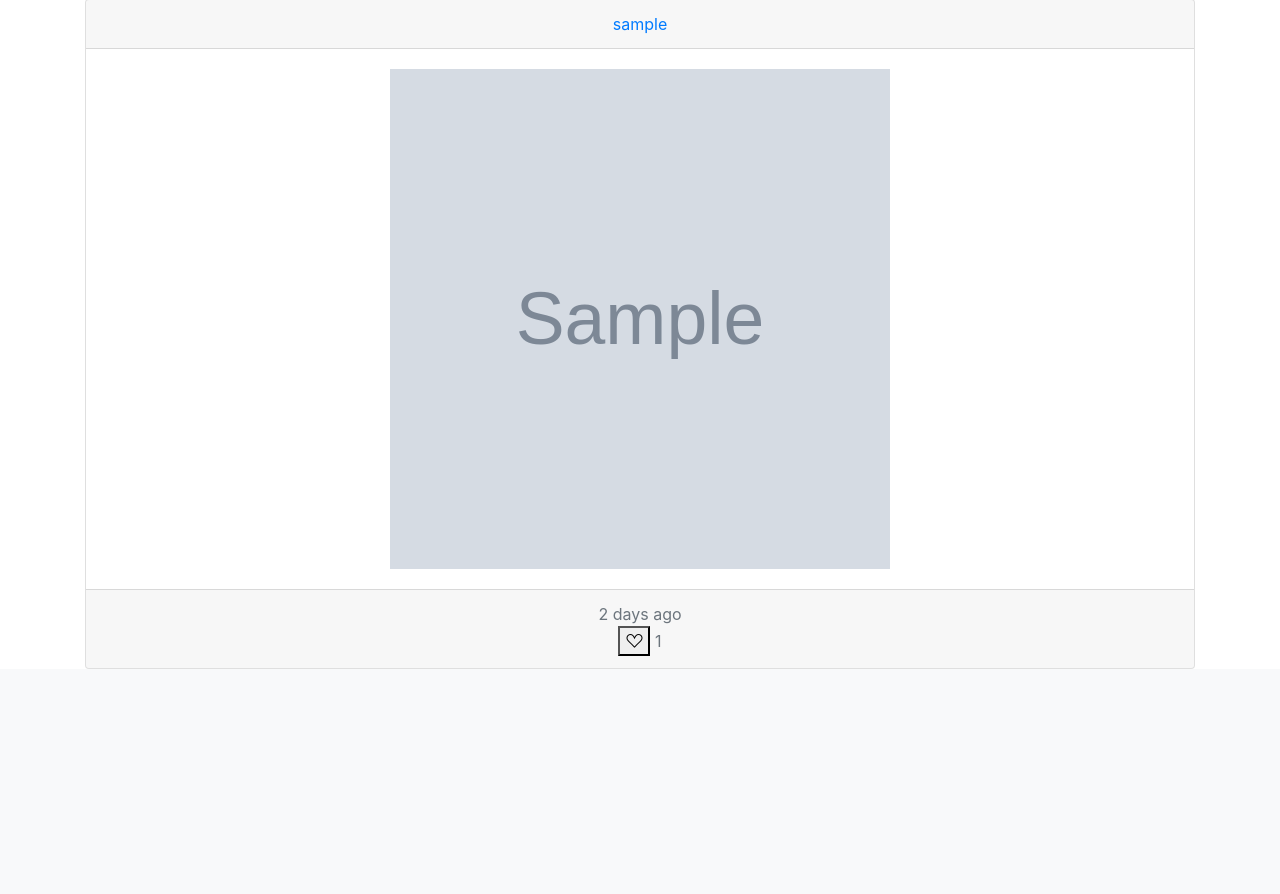
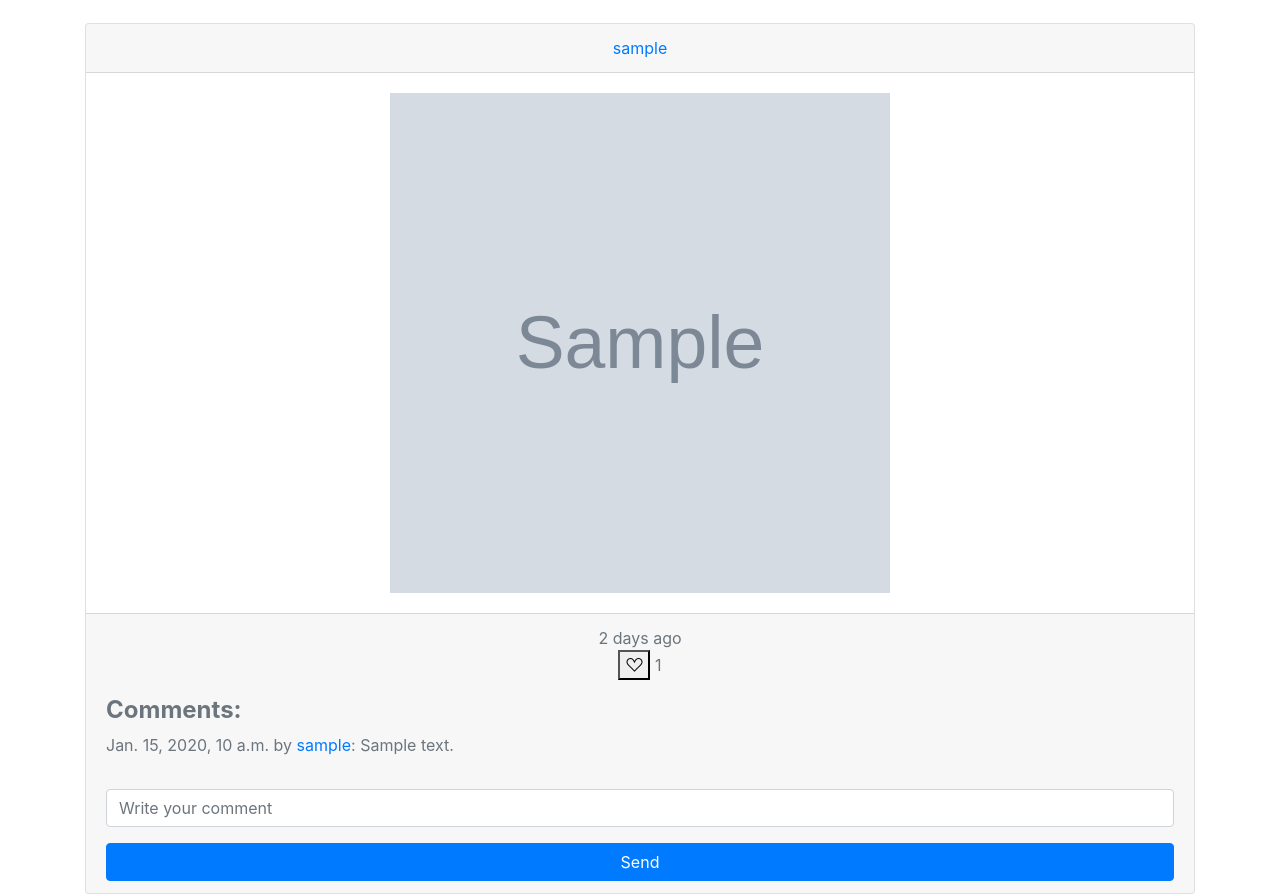
Before and after one commit to amirAkhmetzhanov94/insta_clone, a Django app: page /posts/ in a window 1280 px wide. Shown: the part 327-1221 px from the top of the page. Before the commit the page ends 996 px from the top, so only its background shows below. Run offline with Django 3.2, Linux system fonts and the light colour scheme; tables that the repository leaves empty hold one stand-in row (values such as "Sample post"); grey boxes marked "Sample" are stand-in pictures; some libraries are stand-ins or nearby versions; grey boxes are pictures that could not be loaded.

Commit message:
HW-62 Добавил комментирование постов на главной странице, дополнил шаблон главной страницы и формы регистрации. Добавил вывод комментариев на главной странице и на подробной странице поста.

```diff
--- a/source/instagram/urls.py
+++ b/source/instagram/urls.py
@@ -32,5 +32,5 @@ urlpatterns = [
     path("posts/new/", webapp_views.PostCreateView.as_view(), name="create_post"),
     path("posts/<int:pk>", webapp_views.PostDetailView.as_view(), name="detail_post"),
     path('likes_gateway/<int:pk>', webapp_views.LikeGateway.as_view(), name='like_gateway'),
-    path('search/', accounts_views.SearchResultsView.as_view(), name='search_user'),
+    path('search/', accounts_views.SearchResultsView.as_view(), name='search_user')
 ] + static(settings.MEDIA_URL, document_root=settings.MEDIA_ROOT)
--- a/source/webapp/forms.py
+++ b/source/webapp/forms.py
@@ -1,9 +1,19 @@
 from django import forms
+from django.forms import widgets
 
-from webapp.models import Post
+from webapp.models import Post, Comment
 
 
 class PostForm(forms.ModelForm):
     class Meta:
         model = Post
         fields = ["picture", "description"]
+
+
+class CommentForm(forms.ModelForm):
+    text = forms.CharField(max_length=100, label="", widget=widgets.Input(attrs={"class": "mt-3",
+                                                                                 "placeholder": "Write your comment"}))
+
+    class Meta:
+        model = Comment
+        fields = ["text"]
--- a/source/webapp/static/css/main.css
+++ b/source/webapp/static/css/main.css
@@ -1,5 +1,14 @@
 div.login_page{
     margin-top: 200px;
+}
+
+ul.errorlist{
+    list-style: none;
+    color: darkred;
+}
+
+textarea.textarea{
+    border: none;
 }
 
 .round {
--- a/source/webapp/templates/index.html
+++ b/source/webapp/templates/index.html
@@ -1,6 +1,8 @@
 {% include "base.html" %}
+{% load static %}
+{% load crispy_forms_filters %}
+{% block title %}
 
-{% block title %}
 
 {% endblock %}
 
@@ -8,7 +10,7 @@
 {% block content %}
     <div class="container">
         {% for post in post_list %}
-            <div class="card text-center">
+            <div class="card text-center mt-4">
                 <div class="card-header">
                     <a href="{% url "profile" post.author_id %}">{{ post.author }}</a>
                 </div>
@@ -27,7 +29,32 @@
                             {% endif %}
                         </button>
                         {{ post.likes.count }}
-
+                    </form>
+                    <div class="comments_section mt-3">
+                    <h4 class="text-left"><b>Comments:</b></h4>
+                        {% for comment in post.comments.all|slice:"3" %}
+                            <p class="text-left">{{ comment.created_on }} by
+                                <a href="{% url "profile" comment.author.pk %}">{{ comment.author }}</a>:  {{ comment }}
+                            </p>
+                        {% endfor %}
+                        {% if post.comments.all|length > 3 %}
+                            <a class="text-left" href="{% url "detail_post" post.pk %}">View all comments...</a>
+                        {% endif %}
+                    </div>
+                    <form  action="{% url "index" %}" method="post">
+                        <div class="form-row">
+                            {% csrf_token %}
+                                <div class="col-12">
+                                {% if error %}
+                                     <p>{{ error.text }}</p>
+                                {% endif %}
+                                    {{ form|crispy }}
+                                </div>
+                                <div class="col">
+                                    <button class="btn btn-primary btn-block">Send</button>
+                                    <input type="hidden" name="post_id" value="{{ post.pk }}">
+                                </div>
+                        </div>
                     </form>
                 </div>
             </div>
--- a/source/webapp/views.py
+++ b/source/webapp/views.py
@@ -1,10 +1,11 @@
-from django.shortcuts import get_object_or_404, redirect
+from django.shortcuts import get_object_or_404, redirect, render
 from django.urls import reverse, reverse_lazy
 from django.views import View
 from django.views.generic import ListView, CreateView, DetailView, UpdateView, DeleteView
+from django.views.generic.edit import ModelFormMixin
 
 from webapp.models import Post, Comment
-from webapp.forms import PostForm
+from webapp.forms import PostForm, CommentForm
 
 
 class LikeGateway(View):
@@ -28,10 +29,27 @@ class LikeGateway(View):
         return redirect(request.META.get('HTTP_REFERER'))
 
 
-class IndexView(ListView):
+class IndexView(ListView, ModelFormMixin):
     model = Post
     template_name = "index.html"
     ordering = "-created_on"
+    form_class = CommentForm
+
+    def get(self, request, *args, **kwargs):
+        self.object = None
+        self.form = self.get_form(self.form_class)
+        return ListView.get(self, request, *args, **kwargs)
+
+    def post(self, request, **kwargs):
+        post_id = request.POST.get("post_id")
+        post = get_object_or_404(Post, id=post_id)
+        self.form = self.get_form(self.form_class)
+        if self.form.is_valid():
+            post.comments.create(author=request.user, text=self.form.clean().get("text"))
+            return redirect("detail_post", pk=post.pk)
+        else:
+            return render(request, self.template_name, {"error": self.form.errors, "post_list": Post.objects.all(),
+                                                        "form": self.form_class})
 
 
 class PostCreateView(CreateView):
@@ -72,4 +90,4 @@ class PostCommentCreateView(CreateView):
         comment = form.save(commit=False)
         comment.post = post
         comment.save()
-        return redirect("user_detail", kwargs={"pk": post.pk})
+        return redirect("detail_post", kwargs={"pk": post.pk})
```
Also changed, not shown: source/accounts/templates/register.html (+12 -2 lines), source/webapp/templates/detail_post.html (+10 -1 lines), source/webapp/models.py (line endings or trailing spaces).
